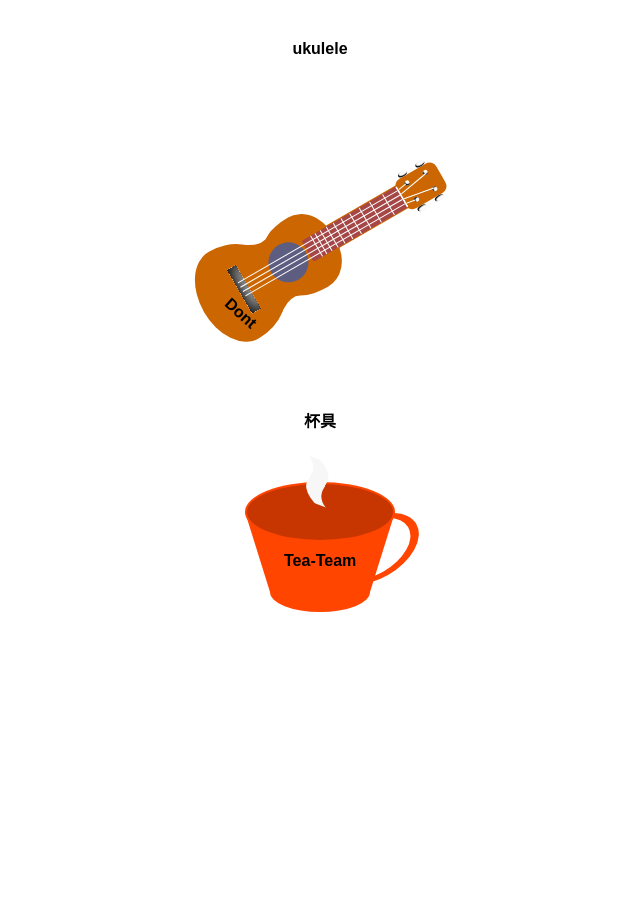
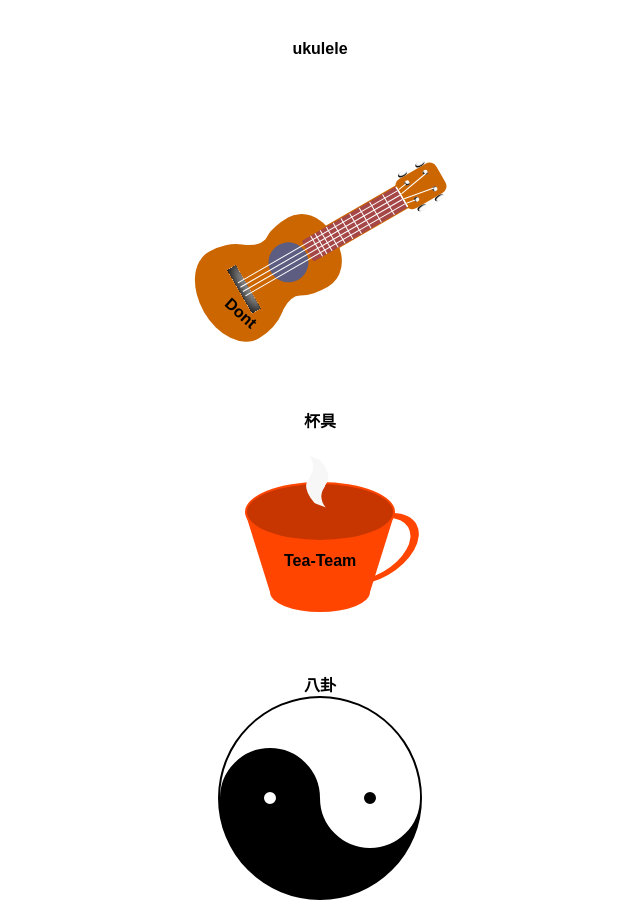
Before and after one commit to shellphon/shellphon.github.io, a plain HTML site: page funs/css_draw.html in a window 1280 px wide. Shown: the whole page, without its empty margins (320-960 px from the left). Before the commit the page ends 800 px from the top, so only its background shows below. Drawn offline with Linux system fonts and the light colour scheme.

Commit message:
add bagua

```diff
--- a/css/cssdraw.css
+++ b/css/cssdraw.css
@@ -416,3 +416,87 @@ font-family: Arial, Helvetica;
 	-o-transform: rotate(31deg);
 	transform: rotate(31deg);
 }
+  .eight-dia{
+    width: 200px;
+    height: 100px;
+    background-color: #fff;
+    border: 2px solid #000;
+    border-bottom: 102px solid #000;
+    border-radius: 102px;
+    position: relative;
+    /* Chrome, Safari, Opera */
+      -webkit-animation-name: spinning;
+      -webkit-animation-duration: 3s;
+      -webkit-animation-delay: 0s;
+      -webkit-animation-timing-function: linear;
+      -webkit-animation-iteration-count: infinite;
+      /*-webkit-animation-direction: alternate;*/
+      -webkit-animation-play-state: running;
+
+      -moz-animation-name: spinning;
+      -moz-animation-duration: 4s;
+      -moz-animation-delay: 0s;
+      -moz-animation-timing-function: linear;
+      -moz-animation-iteration-count: infinite;
+      /*-webkit-animation-direction: alternate;*/
+      animation-play-state: running;
+      animation-name: spinning;
+      animation-duration: 4s;
+      animation-delay: 0s;
+      animation-timing-function: linear;
+      animation-iteration-count: infinite;
+      /*-webkit-animation-direction: alternate;*/
+      animation-play-state: running;
+
+
+  }
+  .eight-dia::before{
+    content: "";
+    display: block;
+    width: 12px;
+    height: 12px;
+    border: 44px solid #000;
+    background-color: #fff;
+    border-radius: 50px;
+    position: absolute;
+    top: 50px;
+    left: 0px;
+  }
+  .eight-dia::after{
+    content: "";
+    display: block;
+    width: 12px;
+    height: 12px;
+    border: 44px solid #fff;
+    background-color: #000;
+    border-radius: 50px;
+    position: absolute;
+    top: 50px;
+    right: 0px;
+  }
+
+
+  @-webkit-keyframes spinning{
+      0%{
+        -webkit-transform: rotate(0deg);
+      }
+      100%{
+         -webkit-transform: rotate(360deg);
+      }
+  }
+   @-moz-keyframes spinning{
+      0%{
+        -moz-tranform:rotate(0deg);
+      }
+      100%{
+         -moz-tranform:rotate(360deg);
+      }
+  }
+   @keyframes spinning{
+      0%{
+        tranform:rotate(0deg);
+      }
+      100%{
+         tranform:rotate(360deg);
+      }
+  }
--- a/funs/css_draw.html
+++ b/funs/css_draw.html
@@ -1,6 +1,7 @@
 <html>
  <head>
-  <title>模板</title>
+   <link rel="shortcut icon" href="./../fav.ico" type="image/x-icon">
+  <title>CSS画册</title>
   <link rel="stylesheet" href="./../css/cssdraw.css" type="text/css">
  </head>
  <body>
@@ -71,7 +72,10 @@
         <span class="name">Tea-Team</span>
       </div>
     </div>
-
+    <div class="draw-item">
+      <p>八卦</p>
+      <div class="eight-dia"></div>
+    </div>
   </div>
  </body>
 </html>
```
